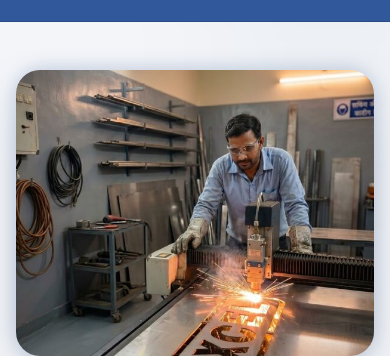
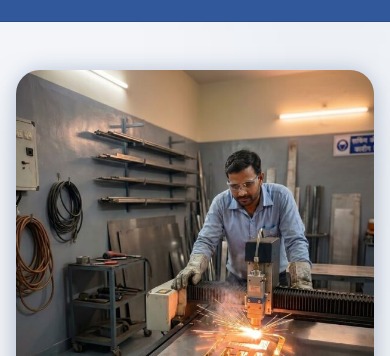
Before and after one commit to Ankita030694/Xcel-, a Next.js app: page / in a window 390 px wide. Shown: the part 488-844 px from the top of the page. Built offline with nearby package versions, Linux system fonts and the light colour scheme.

Commit message:
Update About Us image container to aspect-square for perfect mobile responsiveness

```diff
--- a/app/page.tsx
+++ b/app/page.tsx
@@ -259,7 +259,7 @@ const AboutUs = () => {
           >
             {/* Fancy Glow Behind Image */}
             <div className="absolute -inset-1 bg-gradient-to-r from-[#32589c] to-[#3b5b95] rounded-[2rem] blur opacity-20 group-hover:opacity-40 transition duration-1000 group-hover:duration-200" />
-            <div className="relative aspect-[5/4] md:aspect-auto md:flex-1 w-full rounded-[1.5rem] overflow-hidden shadow-2xl shadow-gray-400/50 transform transition duration-700 ease-out group-hover:-translate-y-2">
+            <div className="relative aspect-square md:aspect-auto md:flex-1 w-full rounded-[1.5rem] overflow-hidden shadow-2xl shadow-gray-400/50 transform transition duration-700 ease-out group-hover:-translate-y-2">
               <img
                 src="/About-Home.jpeg"
                 alt="Precision Laser Cutting Manufacturing"
```
